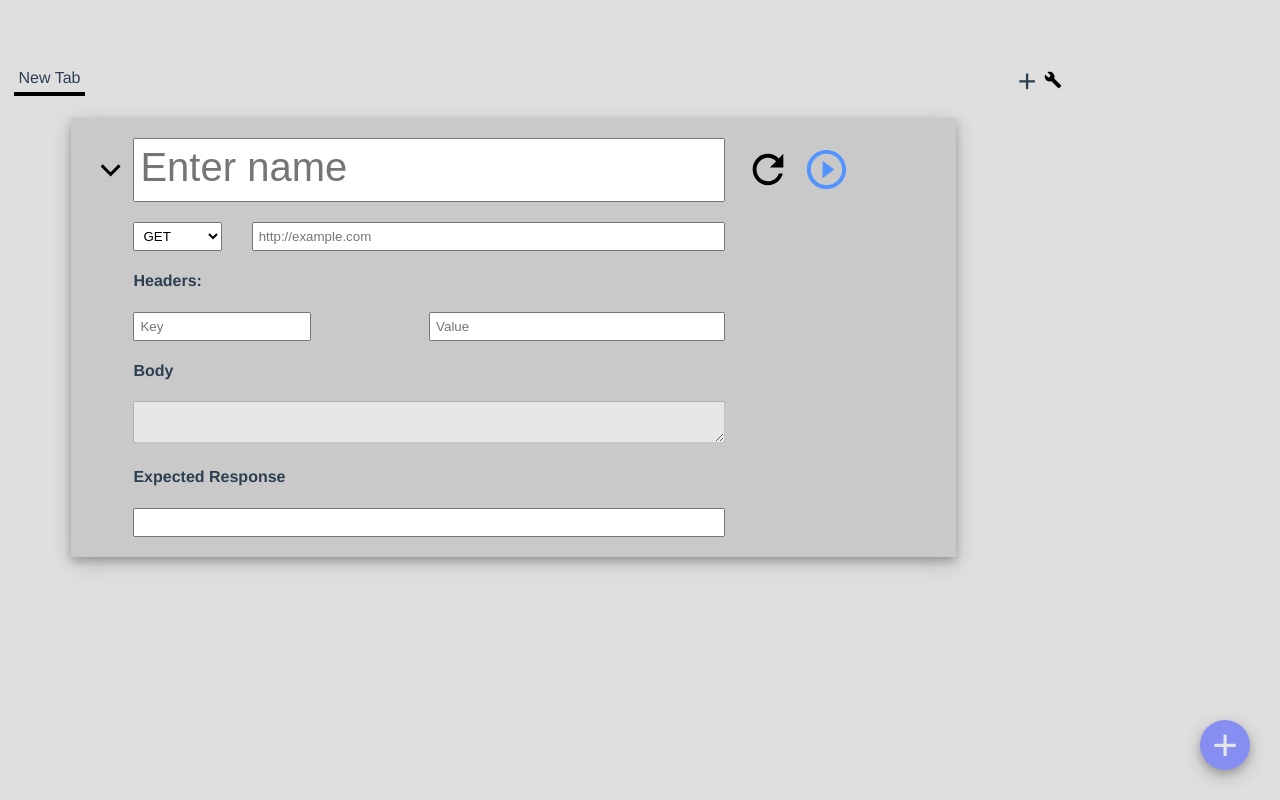
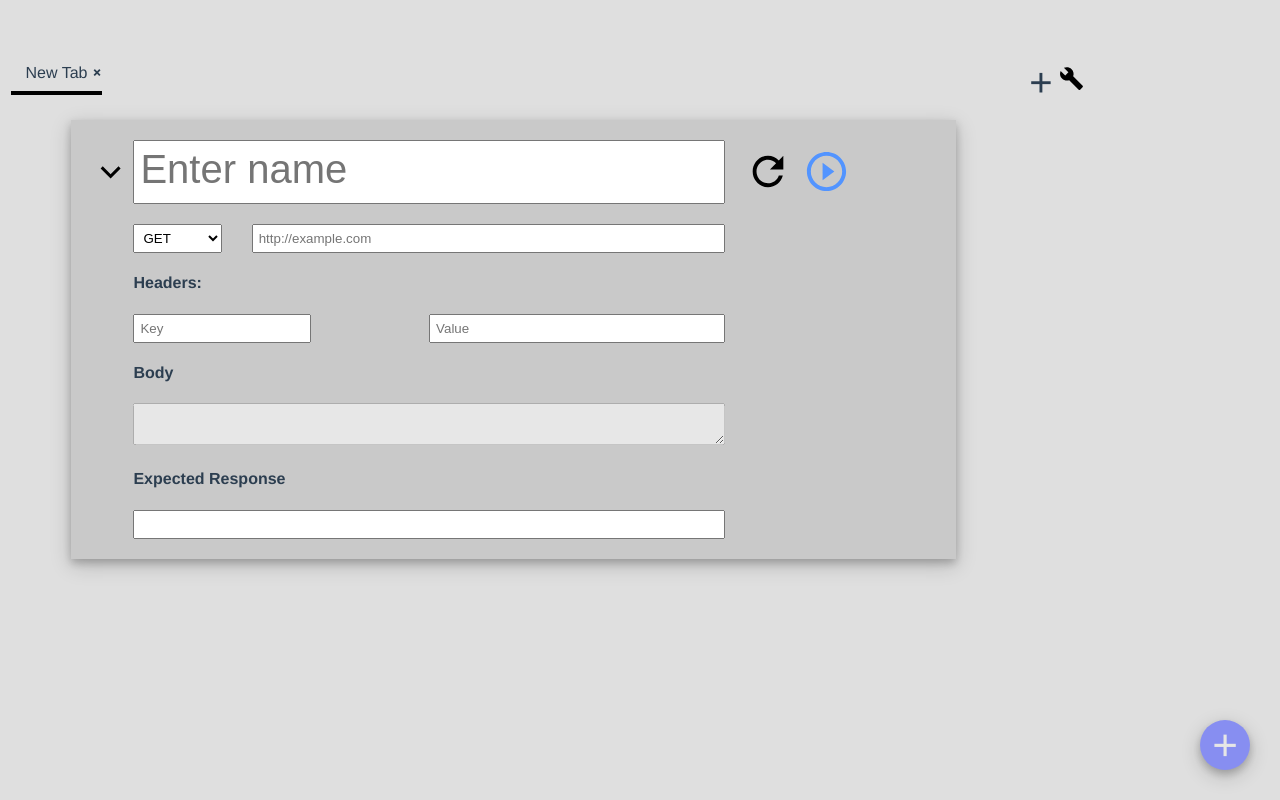
Before and after one commit to jmoore914/api-snoop, a Vue app: page / in a window 1280 px wide. Built offline with nearby package versions, Linux system fonts and the light colour scheme.

Commit message:
Big chunk o' stuff

```diff
--- a/src/components/ModalSettings.vue
+++ b/src/components/ModalSettings.vue
@@ -52,6 +52,10 @@
 import Vue from 'vue';
 import Modal from './Modal.vue';
 import {store} from '../store/store';
+import {
+	checkObjectMatchesTemplate,
+	createEmptyTab
+} from '../mixins/sharedFunctions';
 
 export default Vue.extend({
 	components: {
@@ -66,8 +70,8 @@ export default Vue.extend({
 	computed: {},
 	methods: {
 		saveConfig(): void {
-			const encodedContent = encodeURI('data:application/json;charset=utf-8,' + JSON.stringify(store, null, 2));
-			console.log(encodedContent);
+			const encodedContent = encodeURI('data:application/json;charset=utf-8,' +
+          JSON.stringify({tabs: store.tabs}, null, 2));
 			let link = document.createElement('a');
 			link.setAttribute('href', encodedContent);
 			link.setAttribute('download', 'config.json');
@@ -81,9 +85,16 @@ export default Vue.extend({
 			const uploadedFile = (document.getElementById('loadConfigInput')! as HTMLInputElement).files![0];
 			var fileReader = new FileReader();
 			fileReader.onload = fileLoadedEvent => {
-				const textFromFileLoaded = fileLoadedEvent.target!.result;
+				const textFromFileLoaded = (fileLoadedEvent.target! as FileReader)
+					.result;
 				const parsedText = JSON.parse(textFromFileLoaded as string);
-				return parsedText;
+				if (
+					checkObjectMatchesTemplate({tabs: [createEmptyTab()]}, parsedText)
+				) {
+					store.tabs.push(...parsedText.tabs);
+				} else {
+					console.log('Uploaded file not a store');
+				}
 			};
 
 			fileReader.readAsText(uploadedFile, 'UTF-8');
--- a/src/components/TabBar.vue
+++ b/src/components/TabBar.vue
@@ -1,7 +1,6 @@
 <template>
-  <table class="tabBar">
-    <tr class="tabsRow">
-      <td class="tabNames">
+  <div class="tabBar">
+    <div>
       <table>
         <tr>
           <td
@@ -13,28 +12,29 @@
           </td>
         </tr>
       </table>
-      </td>
-      <td class="addTabCell">
+    </div>
+    <div>
+      <div class="tabButtons">
         <div
           class="addTab clickable"
           @click="addNewTab"
         >
           +
         </div>
-      </td>
-      <td>
         <div
           class="settings clickable"
           @click="showSettings"
         >
+          <div class="settingsImgContainer">
             <img
               src="../imgs/settings.svg"
               class="settingsImg"
             >
           </div>
-      </td>
-    </tr>
-  </table>
+        </div>
+      </div>
+    </div>
+  </div>
 </template>
 
 <script lang="ts">
@@ -65,34 +65,41 @@ export default Vue.extend({
 </script>
 
 <style scoped>
+.tabBar {
+  z-index: 3000;
+  padding-bottom: 15px;
+  width: 100%;
+  display: grid;
+  grid-template-columns: 80% 20%;
+  grid-column-gap: 10px;
+}
+
+.tabButtons {
+  width: 50px;
+  display: grid;
+  grid-template-columns: 50% 50%;
+  grid-column-gap: 5px;
+}
+
 .addTabCell {
   width: 24px;
 }
 
 .addTab {
-  font-size: 2rem;
+  font-size: 2.5rem;
   display: inline-block;
 }
 
-.settings {
-  width: 18px;
+.settingsImgContainer {
+  height: 100%;
+  position: relative;
 }
 
 .settingsImg {
   width: 100%;
-}
-
-.tabBar {
-  z-index: 3000;
-  padding-bottom: 15px;
-  width: 100%;
-}
-
-.tabNames {
-  width: 80%;
-}
-
-.tabsCells > .tabsRow:not(:last-child):after {
-  border-right: 1px solid black;
+  position: absolute;
+  top: 0;
+  bottom: 8px;
+  margin: auto;
 }
 </style>
--- a/src/components/TabBarName.vue
+++ b/src/components/TabBarName.vue
@@ -5,9 +5,10 @@
       class="fullPage"
       @click="disableEditMode"
     />
+    <div :class="{selectedTab: isSelected}">
+      <div class="spacer" />
       <div
         class="tabName"
-      :class="{selectedTab: isSelected}"
         @click="tabClick"
       >
         <input
@@ -23,6 +24,15 @@
           v-show="!editMode"
         >
           {{ tabInfo.name }}
+        </div>
+      </div>
+      <div class="closeButtonContainer">
+        <div
+          v-show="isSelected"
+          class="closeButton"
+        >
+          +
+        </div>
       </div>
     </div>
   </div>
@@ -105,4 +115,20 @@ export default Vue.extend({
   color: black;
   font-size: 1rem;
 }
+
+.spacer,
+.closeButtonContainer {
+  width: 10px;
+}
+
+.spacer,
+.tabName,
+.closeButtonContainer {
+  display: inline-block;
+}
+
+.closeButton {
+  font-weight: bold;
+  transform: rotate(45deg);
+}
 </style>
--- a/src/mixins/sharedFunctions.ts
+++ b/src/mixins/sharedFunctions.ts
@@ -10,7 +10,14 @@ export function cloneObject<T>(object: T): T{
 	return JSON.parse(JSON.stringify(object));
 }
 
-export function checkObjectMatchesType(template: object, object: object): boolean{
+export function reassignObjectProperties<T>(startingObject: T, replacementObject: T): void{
+	const props = Object.keys(startingObject) as (keyof typeof startingObject)[];
+	props.forEach(prop => {
+		setObjectProperty(startingObject, prop, getObjectProperty(replacementObject, prop));
+	});
+}
+
+export function checkObjectMatchesTemplate(template: object, object: object): boolean{
 	const templateProps = Object.keys(template) as (keyof typeof template)[];
 	const objectProps = Object.keys(object)  as (keyof typeof object)[];
 	if(templateProps.length !== objectProps.length){
@@ -32,13 +39,13 @@ export function checkObjectMatchesType(template: object, object: object): boolea
 					return false;
 				}
 				if(typeof templateProp[0] === 'object'){
-					return checkObjectMatchesType(templateProp[0], objPropArrItem as object);
+					return checkObjectMatchesTemplate(templateProp[0], objPropArrItem as object);
 				}
 				return true;
 			});
 		}
 		if(typeof templateProp === 'object'){
-			return checkObjectMatchesType(templateProp, objProp);
+			return checkObjectMatchesTemplate(templateProp, objProp);
 		}
 		return true;
 	})){
--- a/src/store/store.ts
+++ b/src/store/store.ts
@@ -1,8 +1,9 @@
 import Vue from 'vue';
-import {createEmptyTab} from '../mixins/sharedFunctions';
+import {createEmptyTab, cloneObject} from '../mixins/sharedFunctions';
 import {modalSettings, modalLastResponse} from './modals';
 
-export const store = Vue.observable<Store>({
+export function createInitialStore(): Store{
+	return cloneObject({
 		tabs: [createEmptyTab()] as Tab[],
 		selectedTabIndex: 0,
 		modals: {
@@ -10,3 +11,6 @@ export const store = Vue.observable<Store>({
 			modalLastResponse: modalLastResponse
 		}
 	});
+}
+
+export const store = Vue.observable<Store>(createInitialStore());
```
Also changed, not shown: 1 other file (tests, documents, lock files or other folders). Lines whose indentation alone changed are shown as unchanged.
